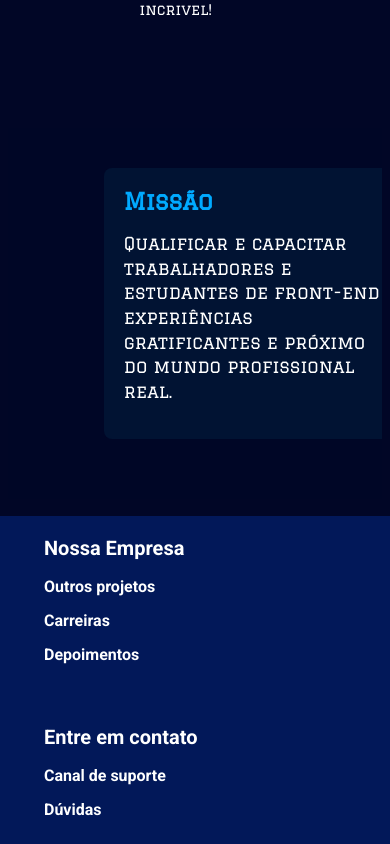
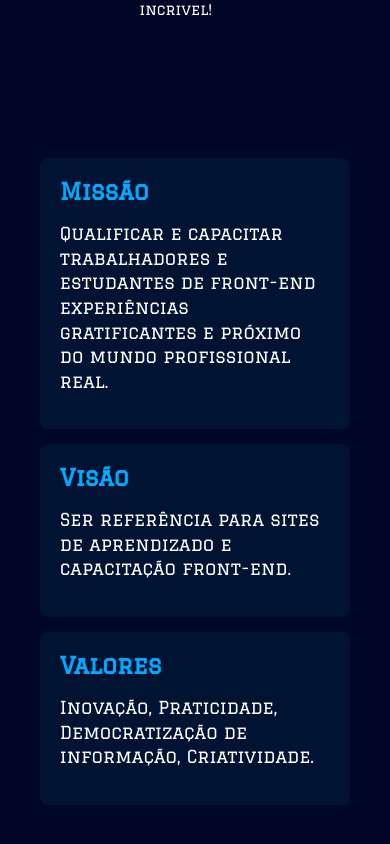
Before and after one commit to edukamoz/Pallas-3semester, an Angular app: page / in a window 390 px wide. Shown: the part 2500-3344 px from the top of the page. Built offline with nearby package versions, Linux system fonts and the light colour scheme.

Commit message:
Update home-main.component.css
alterações

```diff
--- a/src/app/home-main/home-main.component.css
+++ b/src/app/home-main/home-main.component.css
@@ -158,21 +158,24 @@
 .mvv-section {
     background-color: rgba(1, 6, 38, 0.9);
     color: #fff;
-    padding: 40px 6rem 80px;
+    padding: 40px 4rem 80px;
     font-family: "Graduate", Courier, monospace;
     display: flex;
-    justify-content: space-around;
-    gap: 40px;
-    flex-wrap: nowrap;       /* força a linha única */
-    overflow-x: auto;        /* permite scroll horizontal em telas pequenas */
-    margin-top: 60px;        /* espaço maior em relação à equipe */
+    justify-content: center; /* centraliza horizontalmente */
+    gap: 6rem; /* reduz o espaço entre os itens */
+    flex-wrap: wrap; /* permite quebra de linha */
+    margin-top: 60px;
+    box-sizing: border-box;
+    max-width: 100%; /* garante não ultrapassar largura */
+    overflow-x: hidden; /* remove rolagem horizontal */
 }
 
 .mvv-item {
     background-color: #011333;
     padding: 20px;
     border-radius: 8px;
-    flex: 0 0 300px;         /* largura fixa para cada item */
+    flex: 1 1 280px; /* flexível, min 280px, cresce para preencher */
+    max-width: 320px; /* limita o máximo de largura */
     box-sizing: border-box;
     text-align: left;
 }
@@ -203,6 +206,29 @@
     }
 
     .mvv-section {
-        padding-bottom: 60px;
+        padding: 30px 2rem 60px;
+        gap: 15px;
+        justify-content: center;
+        overflow-x: hidden;
+    }
+
+    .mvv-item {
+        flex: 1 1 100%;
+        max-width: 100%;
     }
 }
+
+@media (max-width: 768px) {
+    .btn-custom {
+        width: 100%;
+        font-size: 1rem;
+    }
+
+    .title {
+        font-size: 1.5rem;
+    }
+
+    .carousel-item p {
+        font-size: 0.9rem;
+    }
+}
```
